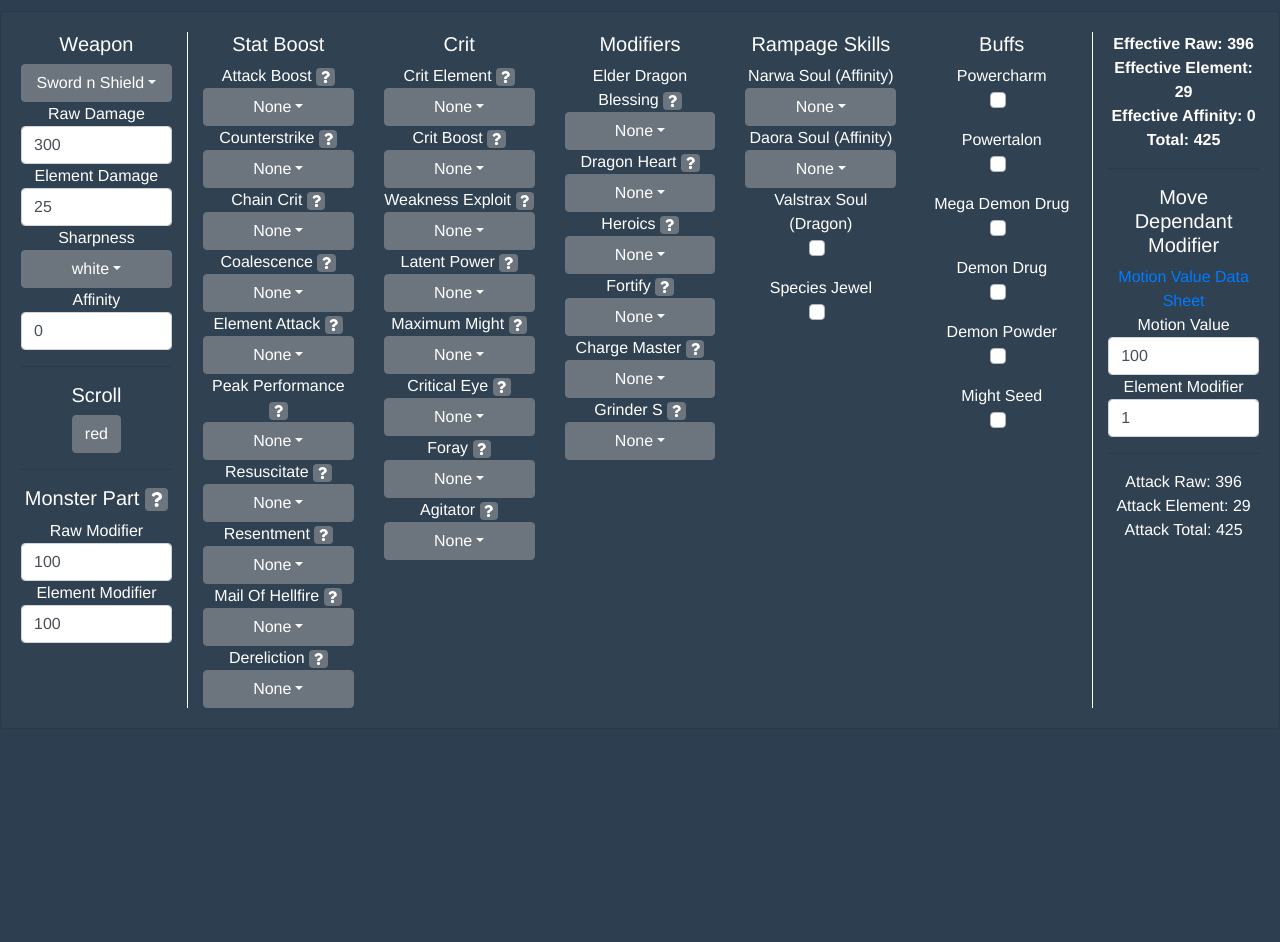
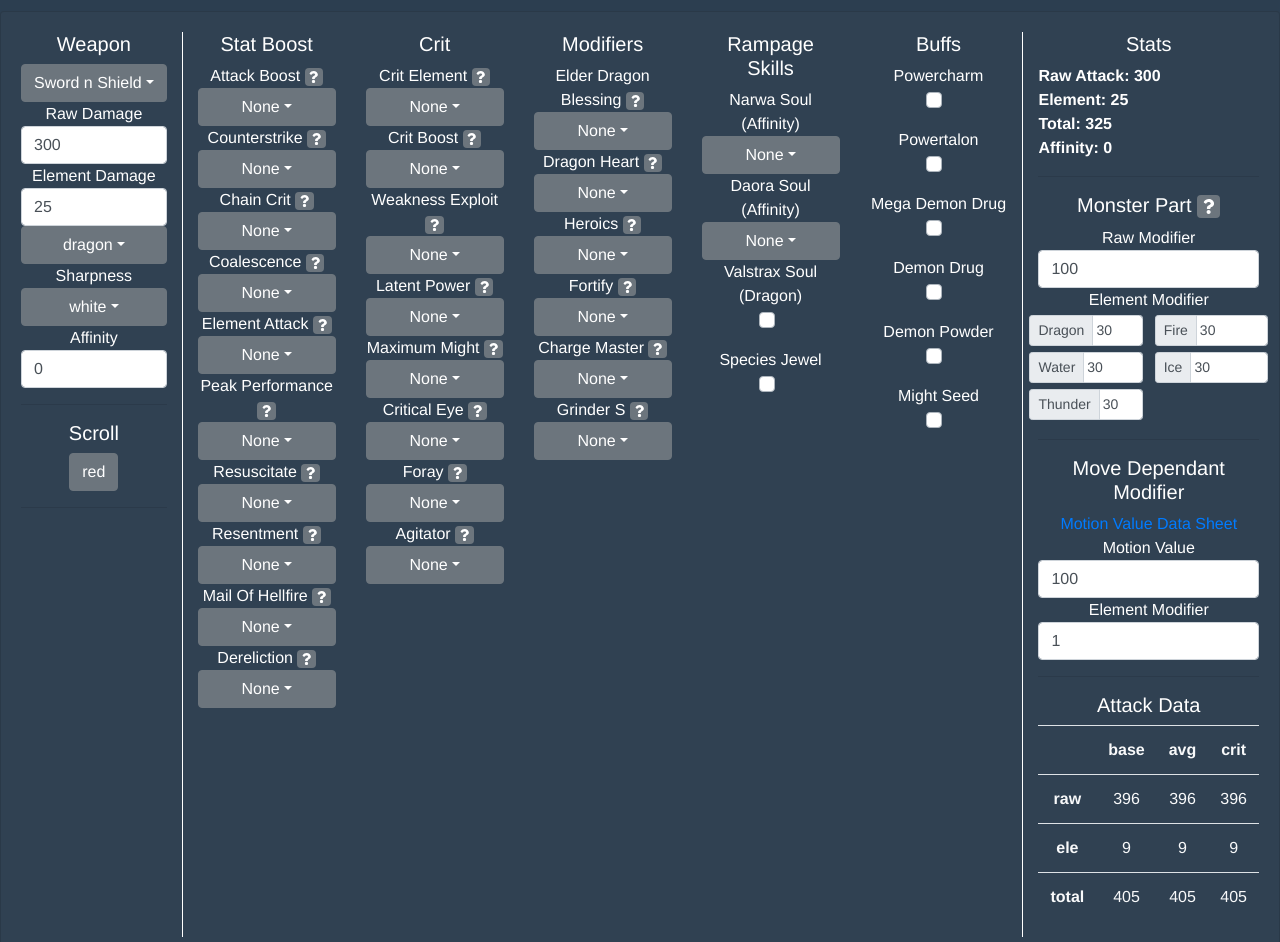
Before and after one commit to Cyan-g/DnD-tracker, a Vue app: page / in a window 1280 px wide. Shown: the part 180-1122 px from the top of the page. Before the commit the page ends 909 px from the top, so only its background shows below. Built offline with nearby package versions, Linux system fonts and the light colour scheme.

Commit message:
element matrix and split damage calculations

```diff
--- a/src/App.vue
+++ b/src/App.vue
@@ -19,6 +19,18 @@
           <b-form-input v-model="info.raw" type="number"></b-form-input>
           Element Damage
           <b-form-input v-model="info.element" type="number"></b-form-input>
+          <b-dropdown
+            :disabled="!info.element"
+            style="width:100%"
+            :text="info.type"
+          >
+            <b-dropdown-item
+              v-for="item in data.elementArray"
+              :key="item"
+              @click="info.type = item"
+              >{{ item }}</b-dropdown-item
+            >
+          </b-dropdown>
           <span>Sharpness</span>
           <b-dropdown style="width:100%" :text="info.sharpness.label">
             <b-dropdown-item
@@ -41,19 +53,6 @@
             >{{ info.scroll }}</b-button
           >
           <hr />
-          <h5>
-            Monster Part
-            <b-badge
-              v-b-popover.hover.top="
-                'Monster Part Data can be found in the Hunters Notes. Leave at 100 to ignore.'
-              "
-              ><i class="fas fa-question"></i
-            ></b-badge>
-          </h5>
-          Raw Modifier
-          <b-form-input v-model="info.partPhys" type="number"></b-form-input>
-          Element Modifier
-          <b-form-input v-model="info.partEle" type="number"></b-form-input>
         </b-col>
         <b-col>
           <h5>Stat Boost</h5>
@@ -184,11 +183,73 @@
           ></b-checkbox>
         </b-col>
         <b-col style="border-left: solid white 1px">
-          <b> Effective Raw: {{ effectiveRaw.toFixed() }} </b><br />
-          <b> Effective Element: {{ effectiveElement.toFixed() }} </b><br />
-          <b> Effective Affinity: {{ (effectiveAffinity * 100).toFixed() }} </b
-          ><br />
-          <b>Total: {{ total.toFixed() }}</b>
+          <h5>Stats</h5>
+          <div style="text-align: left">
+            <b>Raw Attack: {{ effectiveRaw.toFixed() }}</b
+            ><br />
+            <b>Element: {{ effectiveElement.toFixed() }}</b
+            ><br />
+            <b>Total: {{ effectiveTotal.toFixed() }}</b
+            ><br />
+            <b>Affinity: {{ (effectiveAffinity * 100).toFixed(0) }}</b
+            ><br />
+          </div>
+          <hr />
+          <h5>
+            Monster Part
+            <b-badge
+              v-b-popover.hover.top="
+                'Monster Part Data can be found in the Hunters Notes. Leave at 100 to ignore.'
+              "
+              ><i class="fas fa-question"></i
+            ></b-badge>
+          </h5>
+          Raw Modifier
+          <b-form-input v-model="info.partPhys" type="number"></b-form-input>
+          Element Modifier
+          <b-row>
+            <b-col style="padding-left: 3px;padding-right: 3px" cols="6"
+              ><b-input-group style="padding: 3px;" size="sm" prepend="Dragon">
+                <b-form-input
+                  style="width: 2rem !important; padding-left: 3px"
+                  v-model="info.partEle.dragon"
+                  type="number"
+                ></b-form-input> </b-input-group
+            ></b-col>
+            <b-col style="padding-left: 3px;padding-right: 3px" cols="6"
+              ><b-input-group style="padding: 3px;" size="sm" prepend="Fire">
+                <b-form-input
+                  style="width: 2rem !important; padding-left: 3px"
+                  v-model="info.partEle.fire"
+                  type="number"
+                ></b-form-input> </b-input-group
+            ></b-col>
+            <b-col style="padding-left: 3px;padding-right: 3px" cols="6"
+              ><b-input-group style="padding: 3px;" size="sm" prepend="Water">
+                <b-form-input
+                  style="width: 2rem !important; padding-left: 3px"
+                  v-model="info.partEle.water"
+                  type="number"
+                ></b-form-input> </b-input-group
+            ></b-col>
+
+            <b-col style="padding-left: 3px;padding-right: 3px" cols="6"
+              ><b-input-group style="padding: 3px;" size="sm" prepend="Ice">
+                <b-form-input
+                  style="width: 2rem !important; padding-left: 3px"
+                  v-model="info.partEle.ice"
+                  type="number"
+                ></b-form-input> </b-input-group
+            ></b-col>
+            <b-col style="padding-left: 3px;padding-right: 3px" cols="6"
+              ><b-input-group style="padding: 3px;" size="sm" prepend="Thunder">
+                <b-form-input
+                  style="width: 2rem !important; padding-left: 3px"
+                  v-model="info.partEle.thunder"
+                  type="number"
+                ></b-form-input> </b-input-group
+            ></b-col>
+          </b-row>
           <hr />
           <h5>Move Dependant Modifier</h5>
           <a
@@ -206,21 +267,35 @@
             type="number"
           ></b-form-input>
           <hr />
-
-          Attack Raw:
-          {{ (effectiveRaw * (info.motionValuePhys / 100.0)).toFixed() }}
-          <br />
-          Attack Element:
-          {{ (effectiveElement * info.motionValueEle).toFixed() }}
-          <br />
-          Attack Total:
-          {{
-            (
-              effectiveRaw * (info.motionValuePhys / 100.0) +
-              effectiveElement * info.motionValueEle
-            ).toFixed()
-          }}
-          <br />
+          <h5>Attack Data</h5>
+          <b-table-simple class="text-light">
+            <b-tr>
+              <b-th></b-th>
+              <b-th>base</b-th>
+              <b-th>avg</b-th>
+              <b-th>crit</b-th>
+            </b-tr>
+            <b-tbody>
+              <b-tr>
+                <b-td><b>raw</b></b-td>
+                <b-td>{{ hitRaw.toFixed() }}</b-td>
+                <b-td>{{ hitAverageRaw.toFixed() }}</b-td>
+                <b-td>{{ hitCritRaw.toFixed() }}</b-td>
+              </b-tr>
+              <b-tr>
+                <b-td><b>ele</b></b-td>
+                <b-td>{{ hitElement.toFixed() }}</b-td>
+                <b-td>{{ hitAverageElement.toFixed() }}</b-td>
+                <b-td>{{ hitCritElement.toFixed() }}</b-td>
+              </b-tr>
+              <b-tr>
+                <b-td><b>total</b></b-td>
+                <b-td>{{ hitTotal.toFixed() }}</b-td>
+                <b-td>{{ hitAverageTotal.toFixed() }}</b-td>
+                <b-td>{{ hitCritTotal.toFixed() }}</b-td>
+              </b-tr>
+            </b-tbody>
+          </b-table-simple>
         </b-col>
       </b-row>
     </b-card>
@@ -229,6 +304,19 @@
 
 <script>
 import arrayFile from "./data/data.json";
+
+//Move Hitzone Values after the effective damage calculations liek motion values
+//fix elemental dmg cap
+//split Effective and Actual + crit and non crit damage
+//check correct values for skills again
+//Add element types
+//Make valstrax soul conditional
+//!Add Hunting Horn buffs
+//!Add Petalace choices
+//!Add Weapon Selection For Hammer
+//!Make an optimizer algorithm that tests all of selected weapon type for current setup
+
+//!Add Qurious base stats once you know how they work
 
 export default {
   name: "App",
@@ -248,6 +336,7 @@
       info: null,
       template: {
         weaponType: "Sword n Shield",
+        type: "dragon",
         scroll: "red",
         valstrax: false,
         species: false,
@@ -288,7 +377,14 @@
         dereliction: { label: "None", element: 0, raw: 0 },
         sharpness: { label: "white", raw: 1.32, element: 1.15 },
         partPhys: 100,
-        partEle: 100,
+        partEle: {
+          dragon: 30,
+          fire: 30,
+          water: 30,
+          thunder: 30,
+          ice: 30,
+          none: 0,
+        },
         motionValuePhys: 100,
         motionValueEle: 1,
       },
@@ -307,6 +403,7 @@
     this.info = this.template;
   },
   computed: {
+    // UI STATS
     effectiveAffinity() {
       if (!this.info) return 0;
       let total = (
@@ -357,24 +454,18 @@
       if (this.info.scroll == "red") total += this.info.mailOfHellfire.raw;
       else total += this.info.dereliction.raw;
 
-      //Crit
-      let critMod =
-        this.effectiveAffinity > 0 ? this.info.critBoost.value : 0.75;
-      let effectiveCrit = (critMod - 1) * Math.abs(this.effectiveAffinity) + 1;
-      total *= effectiveCrit;
-
-      //Sharpness / Hitzone
-      total *= this.info.sharpness.raw;
-      total *= this.info.partPhys / 100.0;
-
       return total;
     },
     effectiveElement() {
-      if (!this.info) return 0;
+      if (!this.info || this.info == 0 || this.info.type == "none") return 0;
       //Total Element
       let total = parseInt(this.info.element);
       //multipliers
-      if (this.info.valstrax && this.info.dragonHeart.label != "None")
+      if (
+        this.info.valstrax &&
+        this.info.dragonHeart.label != "None" &&
+        this.info.type != "none"
+      )
         total += this.info.element * 0.2;
 
       if (this.info.weaponType == "bow")
@@ -384,7 +475,12 @@
 
       total += this.info.element * this.info.grinder.element;
       total += this.info.element * this.info.elementAttack.mod;
-      total += this.info.element * this.info.elderBlessing.mod;
+
+      if (this.info.type == "thunder" || this.info.type == "dragon")
+        total += this.info.element * this.info.elderBlessing.mod;
+      else if (this.info.elderBlessing.mod > 0.1)
+        total += this.info.element * 0.1;
+
       //total extra
       total += this.info.chainCrit.element;
       total += this.info.coalescence.element;
@@ -394,20 +490,137 @@
       if (this.info.scroll == "blue") total += this.info.mailOfHellfire.element;
       else total += this.info.dereliction.element;
 
-      //Crit Element
+      if (total > 110) return 110;
+      return total;
+    },
+    effectiveTotal() {
+      return this.effectiveRaw + this.effectiveElement;
+    },
+    // AVERAGE BETWEEN CRIT AND NON CRIT
+    averageRaw() {
+      let total = this.effectiveRaw;
+
+      let critMod =
+        this.effectiveAffinity > 0 ? this.info.critBoost.value : 0.75;
+      let effectiveCrit = (critMod - 1) * Math.abs(this.effectiveAffinity) + 1;
+      total *= effectiveCrit;
+
+      return total;
+    },
+    averageElement() {
+      let total = this.effectiveElement;
+
       let critMod =
         this.effectiveAffinity > 0 ? this.info.critElement.value : 1;
       let effectiveCrit = (critMod - 1) * Math.abs(this.effectiveAffinity) + 1;
       total *= effectiveCrit;
 
-      //Sharpness / Hitzone
-      total *= this.info.sharpness.element;
-      total *= this.info.partEle / 100.0;
-      if (total > 110) return 110;
       return total;
     },
-    total() {
-      return this.effectiveRaw + this.effectiveElement;
+    averageTotal() {
+      return this.averageRaw + this.averageElement;
+    },
+    // CRITICALS
+    critRaw() {
+      let total = this.effectiveRaw;
+
+      let critMod =
+        this.effectiveAffinity >= 0 ? this.info.critBoost.value : 0.75;
+      if (this.effectiveAffinity == 0) critMod = 1;
+      total *= critMod;
+
+      return total;
+    },
+    critElement() {
+      let total = this.effectiveElement;
+
+      let critMod =
+        this.effectiveAffinity > 0 ? this.info.critElement.value : 1;
+      total *= critMod;
+
+      return total;
+    },
+    critTotal() {
+      return this.critRaw + this.critElement;
+    },
+    // HITZONE / MOTION VALUE / SHARPNESS
+    hitRaw() {
+      var total = this.effectiveRaw;
+      // Sharpness
+      total *= this.info.sharpness.raw;
+      // Hitzone
+      total *= this.info.partPhys / 100.0;
+      // MotionValue
+      total *= this.info.motionValuePhys / 100.0;
+
+      return total;
+    },
+    hitElement() {
+      var total = this.effectiveElement;
+
+      // Sharpness
+      total *= this.info.sharpness.element;
+      // Hitzone
+      total *= this.info.partEle[this.info.type] / 100.0;
+      // MotionValue
+      total *= this.info.motionValueEle;
+
+      return total;
+    },
+    hitTotal() {
+      return this.hitRaw + this.hitElement;
+    },
+    hitAverageRaw() {
+      var total = this.averageRaw;
+      // Sharpness
+      total *= this.info.sharpness.raw;
+      // Hitzone
+      total *= this.info.partPhys / 100.0;
+      // MotionValue
+      total *= this.info.motionValuePhys / 100.0;
+
+      return total;
+    },
+    hitAverageElement() {
+      var total = this.averageElement;
+
+      // Sharpness
+      total *= this.info.sharpness.element;
+      // Hitzone
+      total *= this.info.partEle[this.info.type] / 100.0;
+      // MotionValue
+      total *= this.info.motionValueEle;
+
+      return total;
+    },
+    hitAverageTotal() {
+      return this.hitAverageRaw + this.hitAverageElement;
+    },
+    hitCritRaw() {
+      var total = this.critRaw;
+      // Sharpness
+      total *= this.info.sharpness.raw;
+      // Hitzone
+      total *= this.info.partPhys / 100.0;
+      // MotionValue
+      total *= this.info.motionValuePhys / 100.0;
+
+      return total;
+    },
+    hitCritElement() {
+      var total = this.critElement;
+
+      // Sharpness
+      total *= this.info.sharpness.element;
+      // Hitzone
+      total *= this.info.partEle[this.info.type] / 100.0;
+      // MotionValue
+      total *= this.info.motionValueEle;
+
+      return total;
+    },
+    hitCritTotal() {
+      return this.hitCritRaw + this.hitCritElement;
     },
   },
 };
--- a/src/data/data.json
+++ b/src/data/data.json
@@ -36,6 +36,7 @@
     "Heavy Bowgun",
     "Bow"
   ],
+  "elementArray": ["none", "dragon", "fire", "water", "thunder", "ice"],
   "crit": [
     {
       "label": "Crit Element",
```
